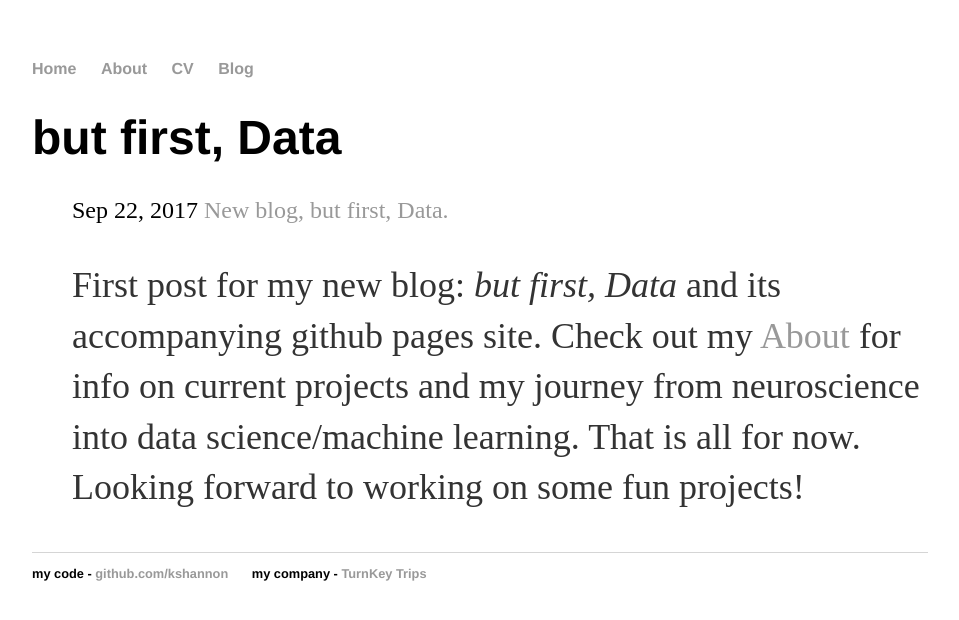
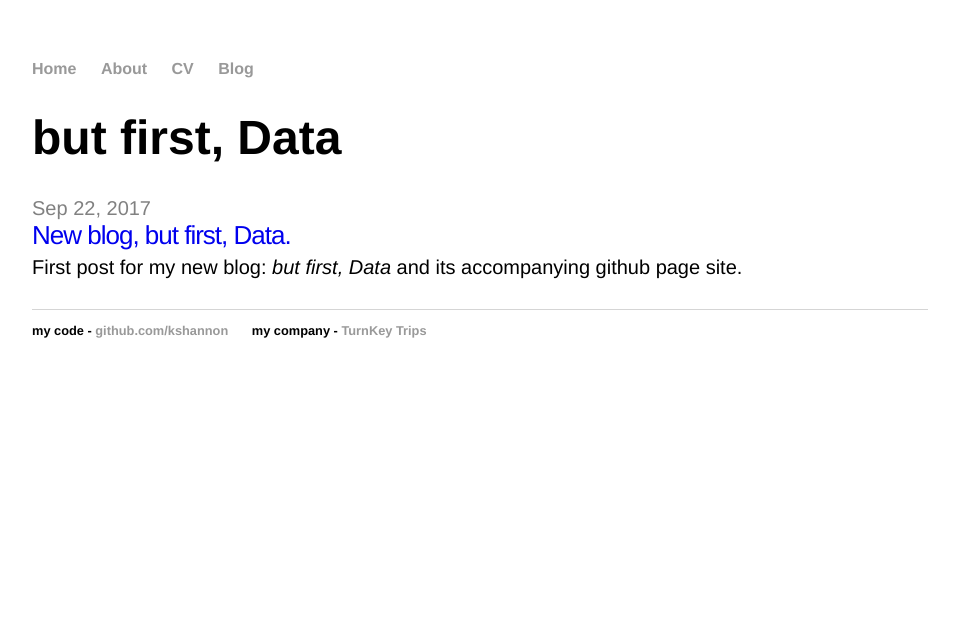
Before and after one commit to kshannon/kshannon.github.io, a Jekyll site: the page built from blog/index.html, in a window 1280 px wide. Shown: the top 620 px of the page, without its empty margins (160-1119 px from the left). Built offline with Jekyll 4.4.1, drawn with Linux system fonts in a browser that asks for light colours.

Commit message:
Changes to blog posts list page

```diff
--- a/_config.yml
+++ b/_config.yml
@@ -1,4 +1,11 @@
+# Site settings
 name: Kyle Shannon, Data Scientist
+description: "Trying to decipher order from the chaos"
+baseurl: ""
+url: "http://kshannon.github.io"
+twitter_username: ButFirstData
+github_username:  kshannon
+
+# Build Settings
 markdown: kramdown
-theme: jekyll-theme-cayman
 permalink: /blog/:year/:month/:day/:title
--- a/_posts/2017-09-22-but-first-Data-launch.md
+++ b/_posts/2017-09-22-but-first-Data-launch.md
@@ -4,7 +4,9 @@ title: "New blog, but first, Data."
 date: 2017-09-22
 categories: admin
 ---
-First post for my new blog: <em>but first, Data</em> and its accompanying github pages site. Check out my <a href="/about">About</a> for info on current projects and my journey from neuroscience into data science/machine learning. That is all for now. Looking forward to working on some fun projects!
+First post for my new blog: <em>but first, Data</em> and its accompanying github page site.
+
+Check out my <a href="/about">About</a> for info on current projects and my journey from neuroscience into data science/machine learning. That is all for now. Looking forward to working on some fun projects!
 
 Cheers,
 Kyle
--- a/blog/index.html
+++ b/blog/index.html
@@ -7,11 +7,10 @@ title: but first, Data
 
   <ul class="posts">
     {% for post in site.posts %}
-      <li>
+      <li id="post-list-element">
         <span class="post-date">{{ post.date | date: "%b %-d, %Y" }}</span>
         <a class="post-link" href="{{ post.url | prepend: site.baseurl }}">{{ post.title }}</a>
-        <br>
-        {{ post.excerpt }}
+        <div class="post-excerpt">{{ post.excerpt | remove: '<p>' | remove: '</p>' }}</div>
       </li>
     {% endfor %}
   </ul>
--- a/css/main.css
+++ b/css/main.css
@@ -33,7 +33,7 @@ footer {
     font-size: .8em;
 }
 
-ul.posts {
+/*ul.posts {
     margin: 20px auto 40px;
     font-size: 1.5em;
 }
@@ -41,3 +41,43 @@ ul.posts {
 ul.posts li {
     list-style: none;
 }
+*/
+
+/*Blog Page*/
+/*-----------------------------------------------*/
+/*.home h1 { margin-bottom: 25px; }*/
+
+/*get rid of bullet*/
+.posts {
+  list-style-type: none;
+  padding-left: 0px;
+}
+
+/*space between post list elements*/
+.posts li {
+  margin-bottom: 30px;
+}
+
+.posts .post-link {
+  font-family:'Helvetica', 'Arial', 'Sans-Serif';
+  font-size: 26px;
+  letter-spacing: -1px;
+  line-height: 1;
+  color: #0000EE
+}
+
+.posts .post-date {
+  font-family:'Helvetica', 'Arial', 'Sans-Serif';
+  display: block;
+  font-size: 20px;
+  color: #818181;
+  margin-bottom: 2px;
+}
+
+.posts .post-excerpt {
+  font-family:'Helvetica', 'Arial', 'Sans-Serif';
+  font-size: 20px;
+  margin: 0px;
+  padding-top: 8px;
+}
+/*-----------------------------------------------*/
```
Also changed, not shown: notes.txt (added), 1 other file.
